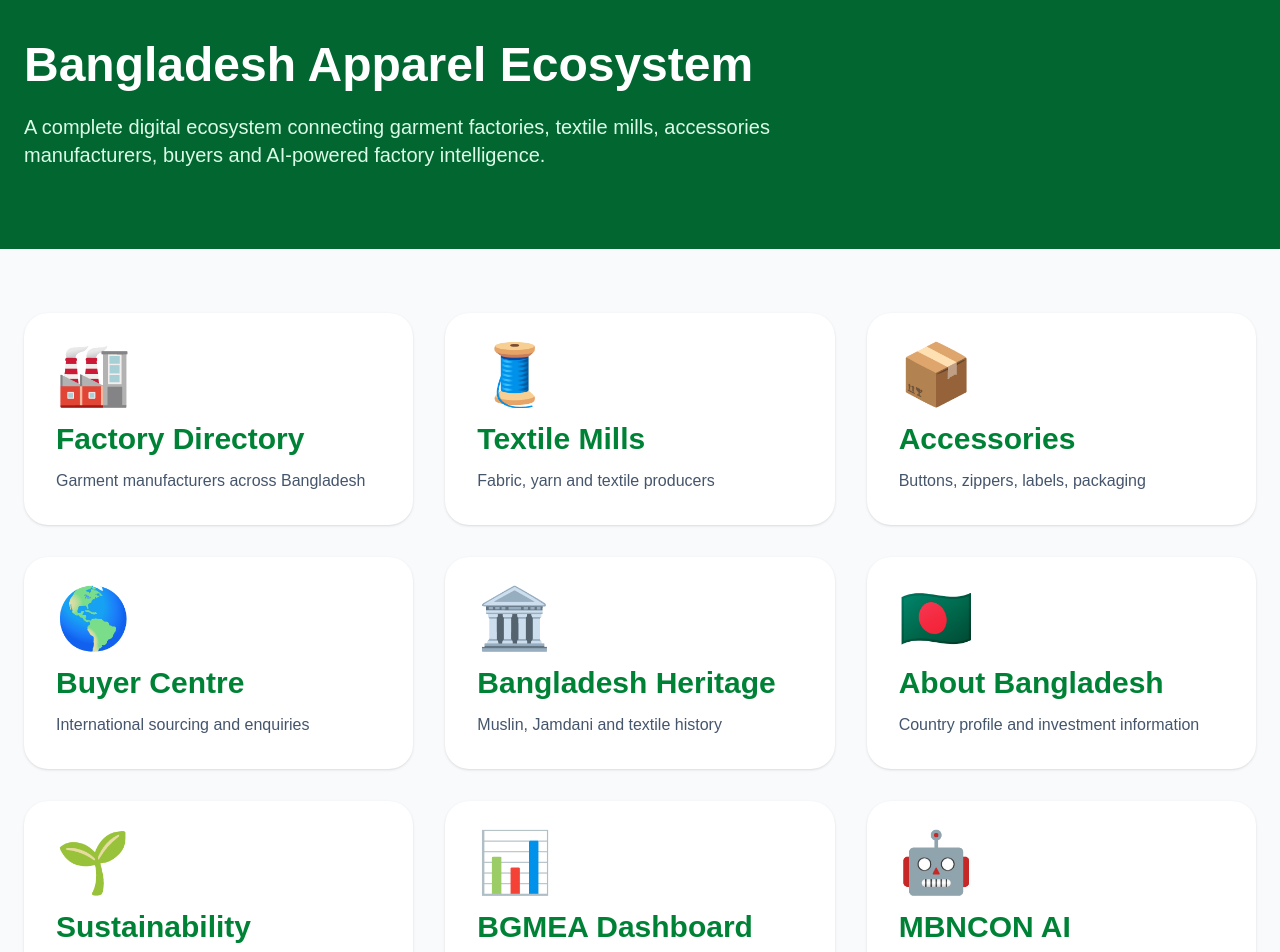
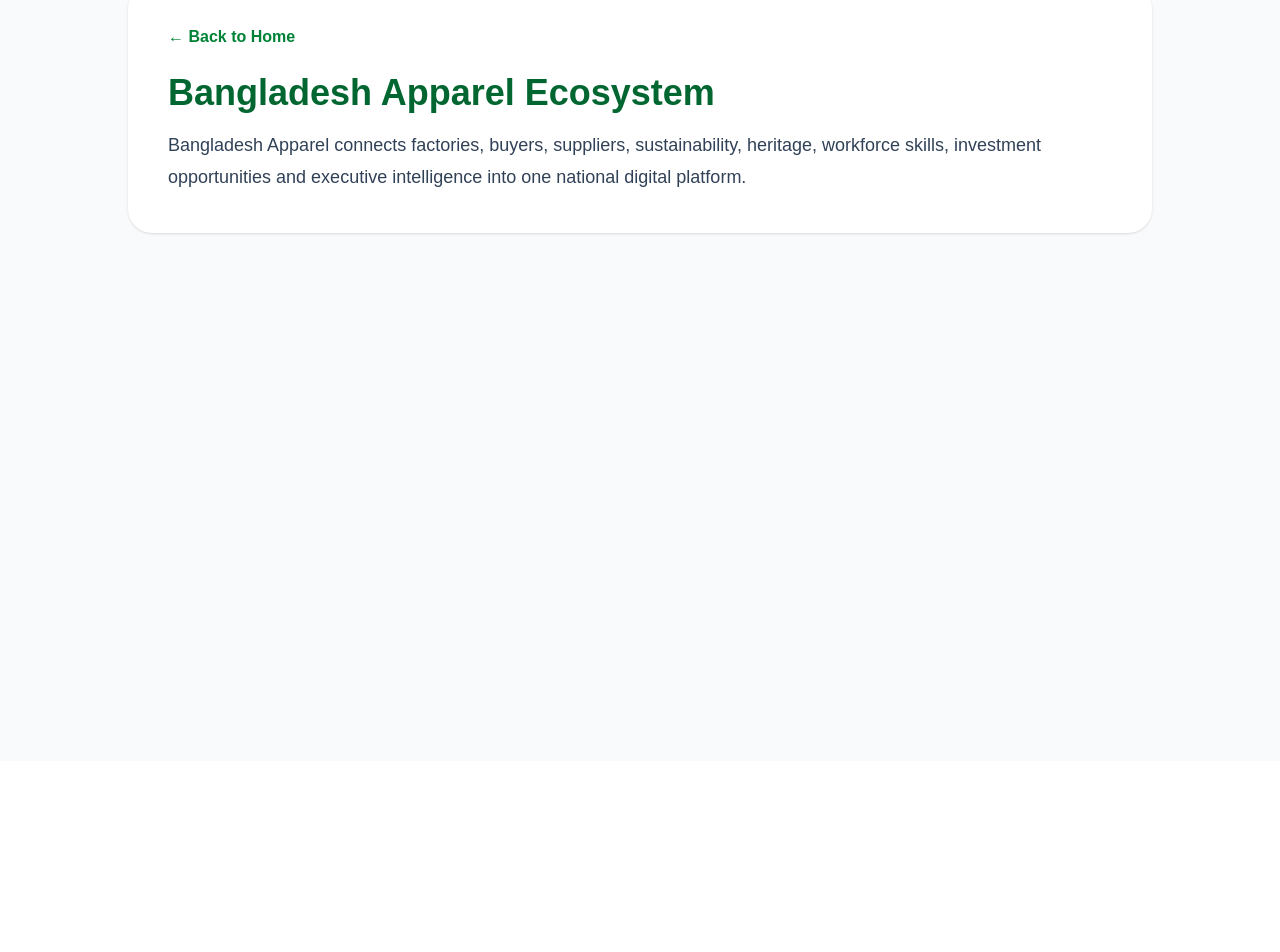
Before and after one commit to mahtab2011/bangladeshapparel, a Next.js app: page /ecosystem in a window 1280 px wide. Shown: the part 39-991 px from the top of the page. After the commit the page ends 800 px from the top, so only its background shows below. Built offline with nearby package versions, Linux system fonts and the light colour scheme.

Commit message:
Add Factory Centre and fix ecosystem page

```diff
--- a/app/ecosystem/page.tsx
+++ b/app/ecosystem/page.tsx
@@ -1,116 +1,23 @@
 import Link from "next/link";
 
 export default function EcosystemPage() {
-  const modules = [
-    {
-      title: "Factory Directory",
-      icon: "🏭",
-      href: "/factories",
-      description: "Garment manufacturers across Bangladesh",
-    },
-    {
-      title: "Textile Mills",
-      icon: "🧵",
-      href: "/textile-mills",
-      description: "Fabric, yarn and textile producers",
-    },
-    {
-      title: "Accessories",
-      icon: "📦",
-      href: "/accessories",
-      description: "Buttons, zippers, labels, packaging",
-    },
-    {
-      title: "Buyer Centre",
-      icon: "🌎",
-      href: "/buyer-centre",
-      description: "International sourcing and enquiries",
-    },
-    {
-      title: "Bangladesh Heritage",
-      icon: "🏛️",
-      href: "/heritage",
-      description: "Muslin, Jamdani and textile history",
-    },
-    {
-      title: "About Bangladesh",
-      icon: "🇧🇩",
-      href: "/about-bangladesh",
-      description: "Country profile and investment information",
-    },
-    {
-      title: "Sustainability",
-      icon: "🌱",
-      href: "/sustainability",
-      description: "Green factories and ESG initiatives",
-    },
-    {
-      title: "BGMEA Dashboard",
-      icon: "📊",
-      href: "/bgmea-dashboard",
-      description: "Industry statistics and analytics",
-    },
-    {
-      title: "MBNCON AI",
-      icon: "🤖",
-      href: "/mbncon",
-      description: "Factory intelligence and productivity",
-    },
-    {
-      title: "Sourcing Request",
-      icon: "📝",
-      href: "/sourcing-request",
-      description: "Submit sourcing requirements",
-    },
-  ];
+  return (
+    <main className="min-h-screen bg-slate-50 p-6">
+      <div className="mx-auto max-w-5xl rounded-3xl bg-white p-10 shadow">
+        <Link href="/" className="font-semibold text-green-700">
+          ← Back to Home
+        </Link>
 
-  return (
-    <main className="min-h-screen bg-slate-50">
+        <h1 className="mt-6 text-4xl font-extrabold text-green-800">
+          Bangladesh Apparel Ecosystem
+        </h1>
 
-      <section className="bg-green-800 py-20 text-white">
-        <div className="mx-auto max-w-7xl px-6">
-
-          <h1 className="text-5xl font-extrabold">
-            Bangladesh Apparel Ecosystem
-          </h1>
-
-          <p className="mt-6 max-w-3xl text-xl text-green-100">
-            A complete digital ecosystem connecting
-            garment factories, textile mills,
-            accessories manufacturers, buyers and
-            AI-powered factory intelligence.
-          </p>
-
-        </div>
-      </section>
-
-      <section className="mx-auto max-w-7xl px-6 py-16">
-
-        <div className="grid gap-8 md:grid-cols-2 lg:grid-cols-3">
-
-          {modules.map((module) => (
-            <Link
-              key={module.title}
-              href={module.href}
-              className="rounded-3xl bg-white p-8 shadow transition hover:-translate-y-1 hover:shadow-xl"
-            >
-              <div className="mb-4 text-6xl">
-                {module.icon}
-              </div>
-
-              <h2 className="text-3xl font-bold text-green-700">
-                {module.title}
-              </h2>
-
-              <p className="mt-3 text-slate-600">
-                {module.description}
-              </p>
-            </Link>
-          ))}
-
-        </div>
-
-      </section>
+        <p className="mt-4 text-lg leading-8 text-slate-700">
+          Bangladesh Apparel connects factories, buyers, suppliers,
+          sustainability, heritage, workforce skills, investment opportunities
+          and executive intelligence into one national digital platform.
+        </p>
+      </div>
     </main>
   );
 }
--- /dev/null
+++ b/app/factory-centre/page.tsx
@@ -0,0 +1,125 @@
+import Link from "next/link";
+
+const factoryModules = [
+  {
+    title: "Factory Registration",
+    href: "/factory-signup",
+    icon: "🏭",
+    description:
+      "Create or update factory profile information for buyer visibility.",
+  },
+  {
+    title: "Photos & Videos",
+    href: "/factory-signup",
+    icon: "📷",
+    description:
+      "Upload factory photos, product images, management photos and production videos.",
+  },
+  {
+    title: "Certificates",
+    href: "/factory-signup",
+    icon: "📜",
+    description:
+      "Show BGMEA, BKMEA, LEED, WRAP, BSCI, SEDEX and other compliance records.",
+  },
+  {
+    title: "Production Capacity",
+    href: "/factory-dashboard",
+    icon: "🏗️",
+    description:
+      "Display monthly production capacity, machinery, workforce and product strengths.",
+  },
+  {
+    title: "Buyer Leads",
+    href: "/factory-dashboard",
+    icon: "🤝",
+    description:
+      "View buyer enquiries forwarded to the factory by Bangladesh Apparel administrators.",
+  },
+  {
+    title: "Buyer Lead Pipeline",
+    href: "/buyer-lead-centre",
+    icon: "📈",
+    description:
+      "Track buyer leads from enquiry to factory contact, quotation, sample and order.",
+  },
+  {
+    title: "Product Categories",
+    href: "/product-categories",
+    icon: "🧥",
+    description:
+      "Manage product categories including knitwear, woven, denim, sweaters and accessories.",
+  },
+  {
+    title: "Factory Directory Profile",
+    href: "/factories/demo-factory",
+    icon: "🌍",
+    description:
+      "Preview how factory profiles appear to international buyers.",
+  },
+  {
+    title: "Sustainability Profile",
+    href: "/sustainability-centre",
+    icon: "🌱",
+    description:
+      "Highlight green manufacturing, LEED status, ETP systems and responsible production.",
+  },
+];
+
+export default function FactoryCentrePage() {
+  return (
+    <main className="min-h-screen bg-slate-50">
+      <section className="bg-green-800 py-20 text-white">
+        <div className="mx-auto max-w-7xl px-6">
+          <Link href="/" className="font-bold text-green-100">
+            ← Back to Home
+          </Link>
+
+          <h1 className="mt-8 text-5xl font-extrabold">
+            Factory Centre
+          </h1>
+
+          <p className="mt-6 max-w-4xl text-xl text-green-100">
+            Private factory management area for profile creation, certificates,
+            production capacity, sustainability, buyer leads and export readiness.
+          </p>
+        </div>
+      </section>
+
+      <section className="mx-auto max-w-7xl px-6 py-16">
+        <div className="grid gap-6 md:grid-cols-3">
+          {factoryModules.map((module) => (
+            <Link
+              key={module.title}
+              href={module.href}
+              className="rounded-3xl bg-white p-8 shadow hover:shadow-xl"
+            >
+              <div className="mb-4 text-5xl">{module.icon}</div>
+
+              <h2 className="text-2xl font-bold text-green-800">
+                {module.title}
+              </h2>
+
+              <p className="mt-4 leading-7 text-slate-600">
+                {module.description}
+              </p>
+            </Link>
+          ))}
+        </div>
+
+        <div className="mt-10 rounded-3xl bg-white p-8 shadow">
+          <h2 className="text-3xl font-bold text-green-800">
+            Role-Based Access Note
+          </h2>
+
+          <p className="mt-4 max-w-5xl leading-8 text-slate-700">
+            In the full production system, this Factory Centre will be available
+            only to approved factories, BGMEA administrators and authorised
+            industry managers. The public website will remain focused on buyers,
+            investors and Bangladesh apparel promotion.
+          </p>
+        </div>
+      </section>
+    </main>
+  );
+}
```
